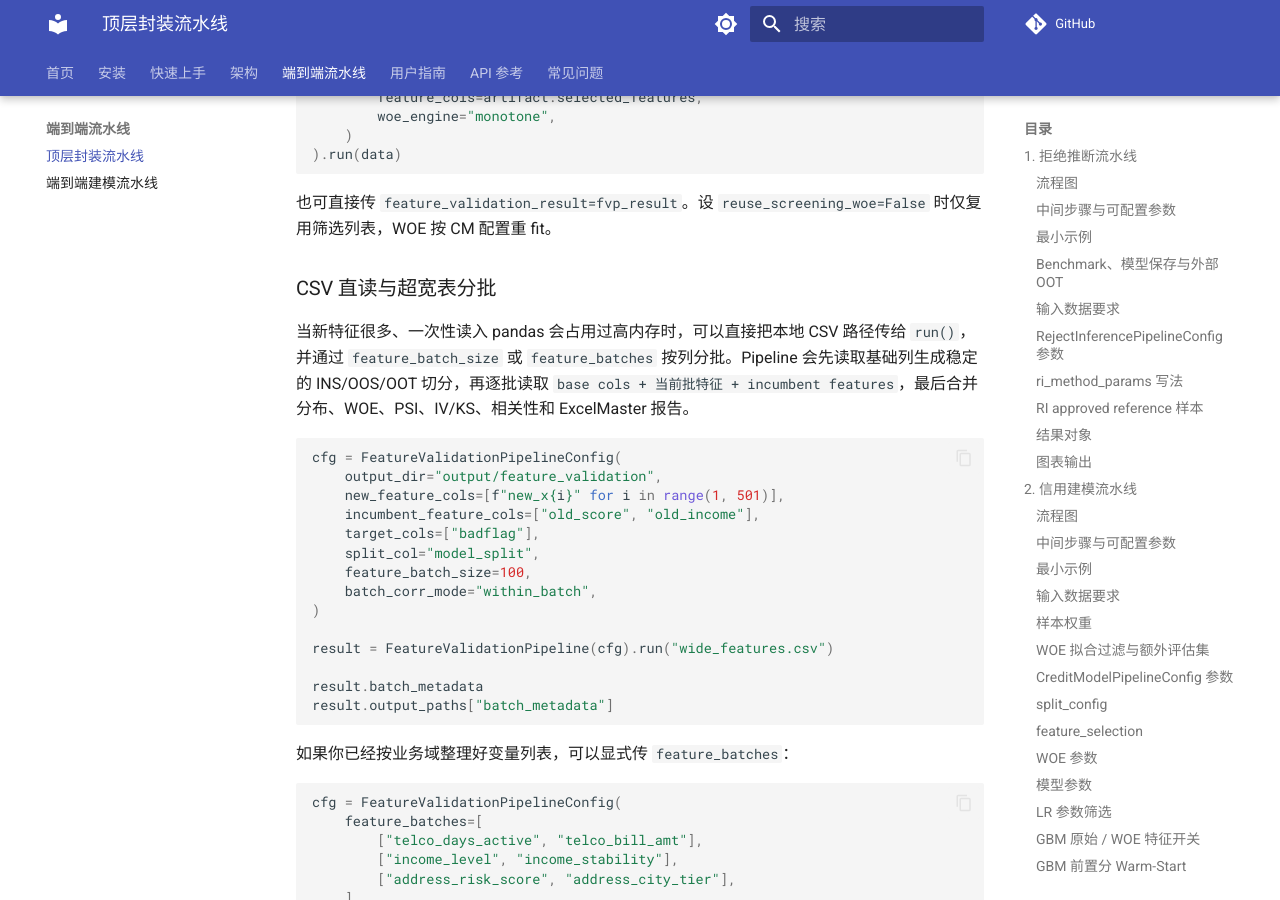
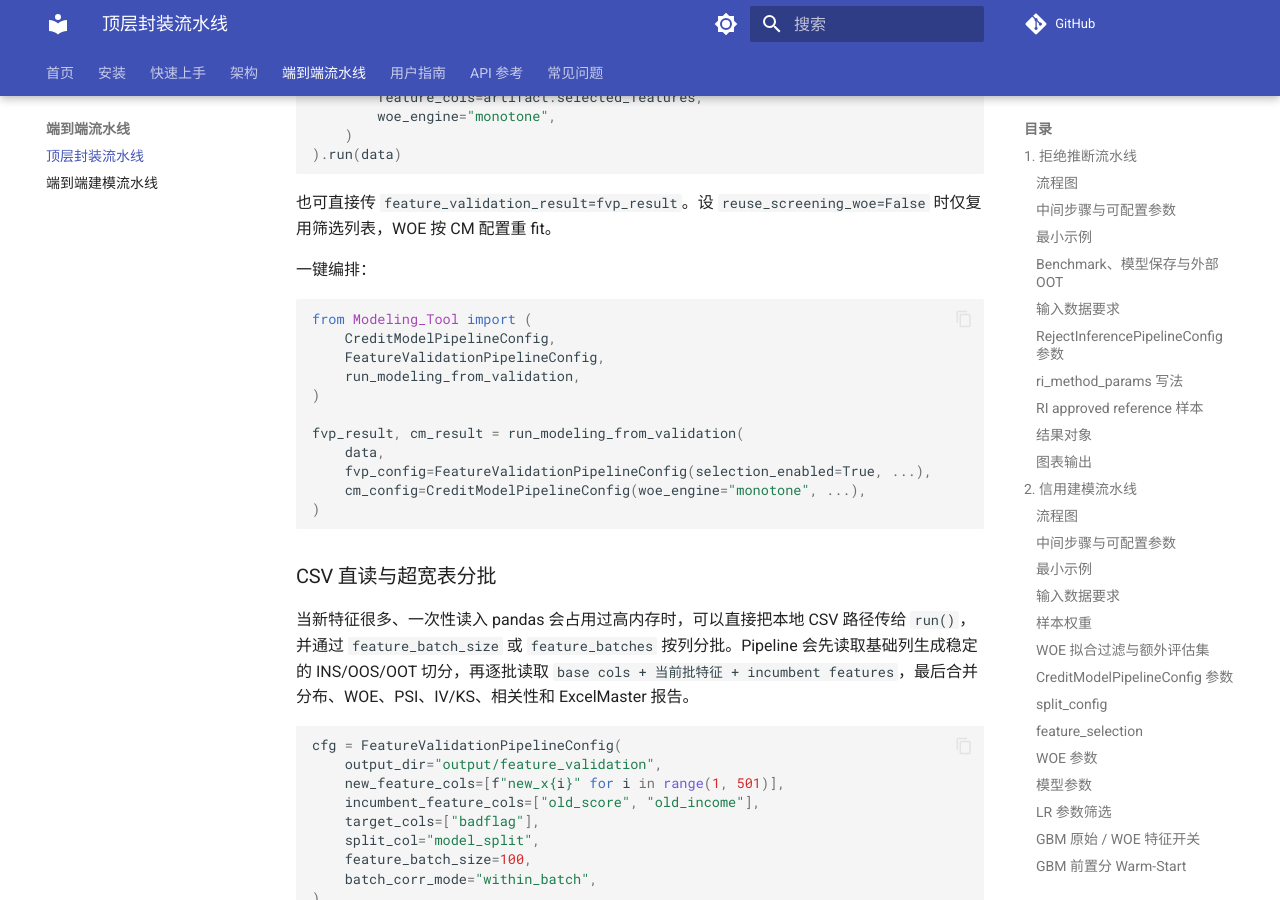
Before and after one commit to Kyle-J-Sun/SuperModelingFactory_doc, an MkDocs documentation site: the page built from docs/pipeline_one_click.md, in a window 1280 px wide and 900 px high, scrolled down 28601 px. Built offline with MkDocs 1.6.1 and Material for MkDocs 9.7.7, drawn with Linux system fonts in a browser that asks for light colours; comment, search, counter and statistics services are not loaded.

Commit message:
docs: run_modeling_from_validation one-click example (PR5)
Add orchestrator usage snippet to the FVP-to-CM handoff section.

````diff
--- a/docs/pipeline_one_click.md
+++ b/docs/pipeline_one_click.md
@@ -952,6 +952,22 @@ cm_result = CreditModelPipeline(
 
 也可直接传 `feature_validation_result=fvp_result`。设 `reuse_screening_woe=False` 时仅复用筛选列表，WOE 按 CM 配置重 fit。
 
+一键编排：
+
+```python
+from Modeling_Tool import (
+    CreditModelPipelineConfig,
+    FeatureValidationPipelineConfig,
+    run_modeling_from_validation,
+)
+
+fvp_result, cm_result = run_modeling_from_validation(
+    data,
+    fvp_config=FeatureValidationPipelineConfig(selection_enabled=True, ...),
+    cm_config=CreditModelPipelineConfig(woe_engine="monotone", ...),
+)
+```
+
 ### CSV 直读与超宽表分批
 
 当新特征很多、一次性读入 pandas 会占用过高内存时，可以直接把本地 CSV 路径传给 `run()`，并通过 `feature_batch_size` 或 `feature_batches` 按列分批。Pipeline 会先读取基础列生成稳定的 INS/OOS/OOT 切分，再逐批读取 `base cols + 当前批特征 + incumbent features`，最后合并分布、WOE、PSI、IV/KS、相关性和 ExcelMaster 报告。
````
